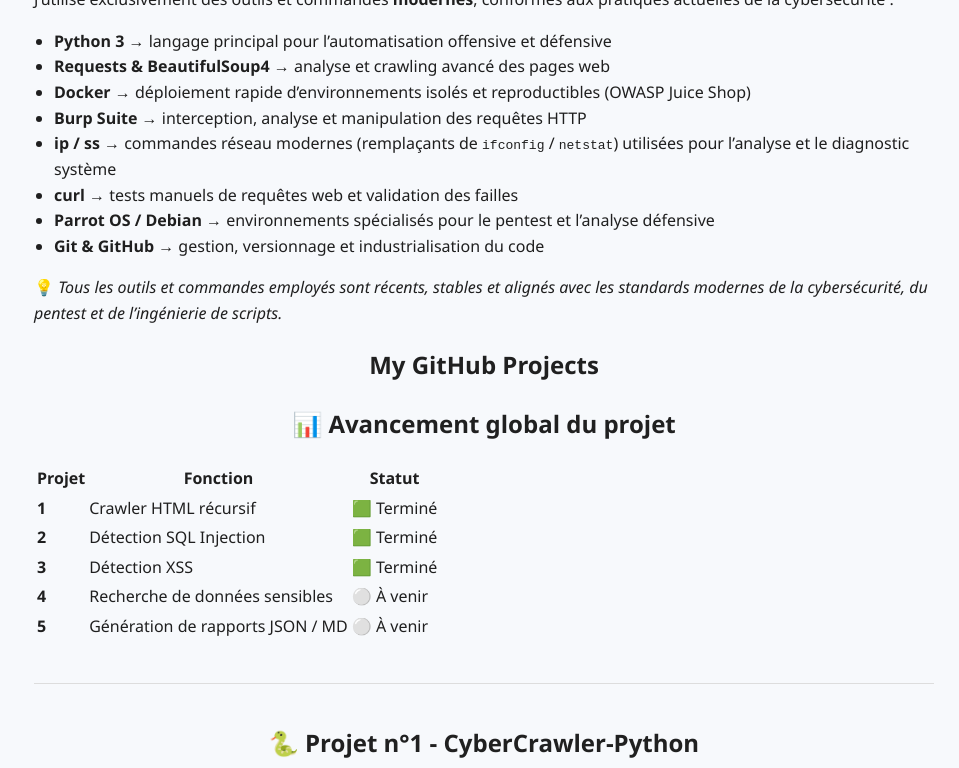
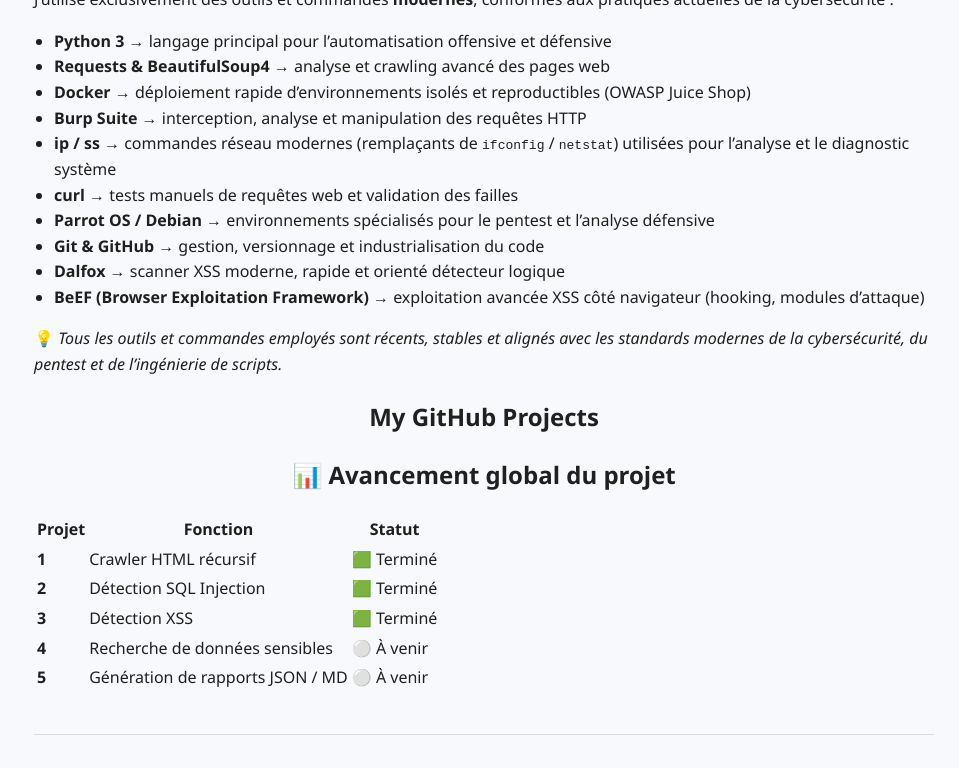
Before and after one commit to virg736/virg736.github.io, a Jekyll site: the page built from index.md, in a window 1280 px wide and 900 px high, scrolled down 1690 px, cut to the strip 0-768 px from the top of the window. Shown: the whole strip, without its empty margins (156-1115 px from the left). Built offline with Jekyll 4.4.1, drawn with Linux system fonts in a browser that asks for light colours.

Commit message:
Update index.md

```diff
--- a/index.md
+++ b/index.md
@@ -70,6 +70,8 @@
 - **curl** → tests manuels de requêtes web et validation des failles
 - **Parrot OS / Debian** → environnements spécialisés pour le pentest et l’analyse défensive
 - **Git & GitHub** → gestion, versionnage et industrialisation du code
+- **Dalfox** → scanner XSS moderne, rapide et orienté détecteur logique
+- **BeEF (Browser Exploitation Framework)** → exploitation avancée XSS côté navigateur (hooking, modules d’attaque)
 
 💡 *Tous les outils et commandes employés sont récents, stables et alignés avec les standards modernes de la cybersécurité, du pentest et de l’ingénierie de scripts.*
 
```
